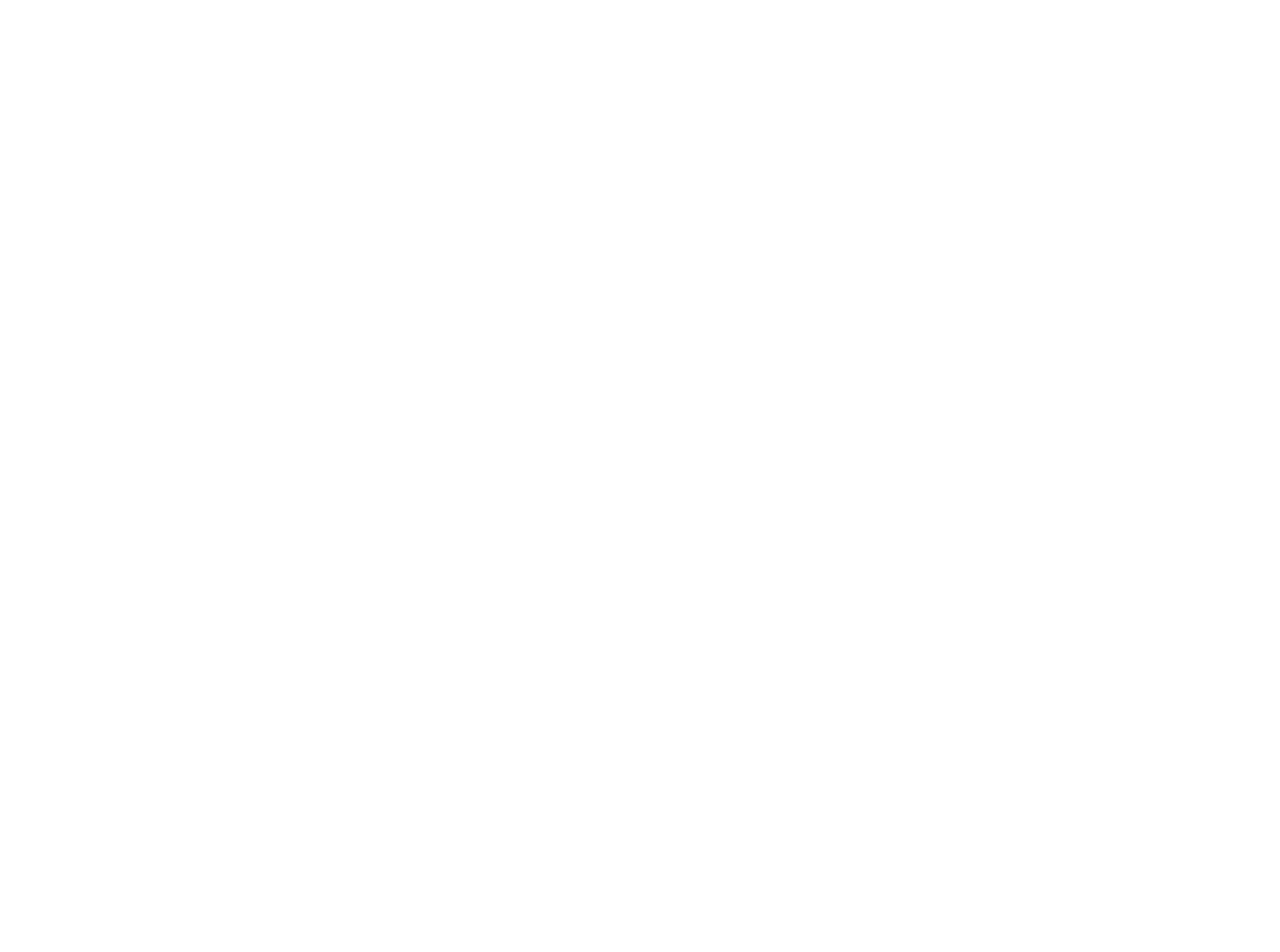
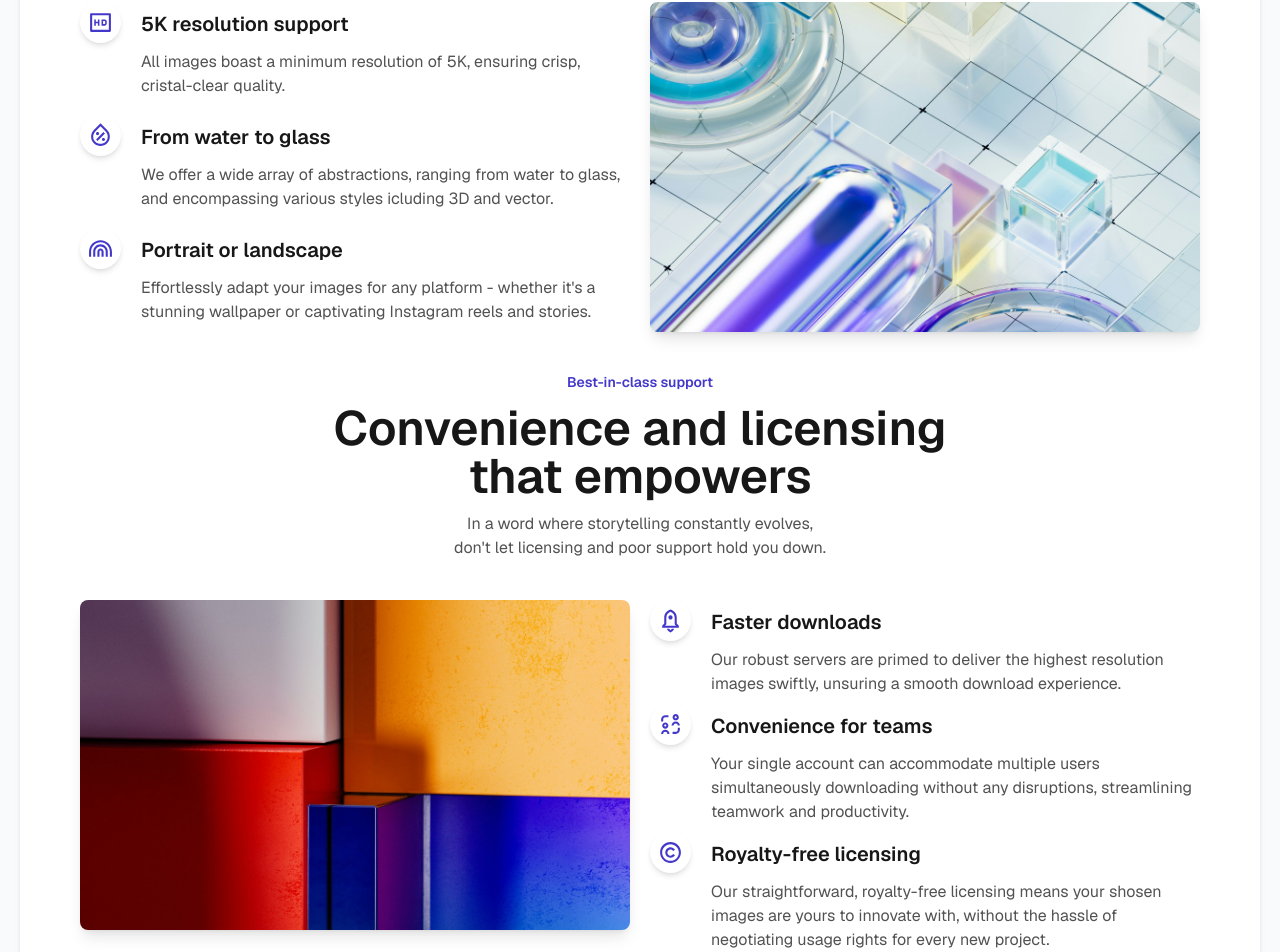
Before and after one commit to MrSeager/features-page-mrseager, a Next.js app: page / in a window 1280 px wide. Shown: the part 1603-2555 px from the top of the page. Before the commit the page ends 1389 px from the top, so only its background shows below. Built offline with nearby package versions, Linux system fonts and the light colour scheme.

Commit message:
9/18/2026
SectionThree added

```diff
--- a/components/MainComponent.tsx
+++ b/components/MainComponent.tsx
@@ -1,12 +1,14 @@
 //Components
 import SectionOne from "./SectionOne";
 import SectionTwo from "./SectionTwo";
+import SectionThree from "./SectionThree";
 
 export default function MainComponent() {
     return(
       <main className="rounded-md flex flex-1 w-full max-w-[120rem] flex-col items-center justify-between px-5">
         <SectionOne />
         <SectionTwo />
+        <SectionThree />
       </main>
     );
 }
--- a/components/SectionOne.tsx
+++ b/components/SectionOne.tsx
@@ -8,14 +8,14 @@
     return(
         <div className="z-1 bg-white grid lg:grid-cols-2 items-center px-5 lg:px-15 py-20 w-full rounded-t-md shadow-md">
             <div className="flex flex-col items-start gap-10">
-                <h1 className="text-4xl md:text-6xl font-semibold">
+                <h1 className="text-4xl md:text-6xl font-semibold duration-300 hover:scale-105">
                     Premium <br className="block md:hidden lg:block" />
                     abstract images
                 </h1>
                 <ul className="text-[#525252] text-base/9">
-                    <li className="flex items-center gap-2"><IoMdCheckmark className="rounded-full bg-[#4438CA]/25 text-[#4438CA]" />Minimum 5K image resolution</li>
-                    <li className="flex items-center gap-2"><IoMdCheckmark className="rounded-full bg-[#4438CA]/25 text-[#4438CA]" />Various format variants available</li>
-                    <li className="flex items-center gap-2"><IoMdCheckmark className="rounded-full bg-[#4438CA]/25 text-[#4438CA]" />Retina display support</li>
+                    <li className="flex items-center gap-2 duration-300 hover:scale-105"><IoMdCheckmark className="rounded-full bg-[#4438CA]/25 text-[#4438CA]" />Minimum 5K image resolution</li>
+                    <li className="flex items-center gap-2 duration-300 hover:scale-105"><IoMdCheckmark className="rounded-full bg-[#4438CA]/25 text-[#4438CA]" />Various format variants available</li>
+                    <li className="flex items-center gap-2 duration-300 hover:scale-105"><IoMdCheckmark className="rounded-full bg-[#4438CA]/25 text-[#4438CA]" />Retina display support</li>
                 </ul>
                 <div className="flex gap-2">
                     <CustomBtnA
--- /dev/null
+++ b/components/SectionThree.tsx
@@ -0,0 +1,82 @@
+//Components
+import Image from "next/image";
+import SectionThreeItem from "./SectionThreeItem";
+//Icons
+import { RiHdLine, RiWaterPercentLine, RiRainbowLine, RiRocket2Line, RiP2pLine, RiCopyrightLine  } from "react-icons/ri";
+
+export default function SectionThree() {
+    return(
+        <div className="z-3 grid lg:grid-cols-2 py-10 bg-white w-full shadow-md gap-5 px-5 lg:px-15">
+            <div className="lg:col-span-2 flex flex-col items-center text-center justify-center gap-3 py-5">
+                <h2 className="text-[#4438CA] text-sm font-semibold duration-300 hover:scale-105">High quaility images</h2>
+                <h2 className="text-3xl md:text-5xl font-semibold duration-300 hover:scale-105">For designers, by designers</h2>
+                <p className="text-[#525252] duration-300 hover:scale-105">
+                    Unleash boundless creativity with a large repository of images optimized for designers
+                </p>
+            </div>
+            <div className="flex flex-col items-start justify-between">
+                <SectionThreeItem
+                    icon={<RiHdLine size={25} />}
+                    title="5K resolution support"
+                    text="All images boast a minimum resolution of 5K, ensuring crisp, cristal-clear quality."
+                />
+                <SectionThreeItem
+                    icon={<RiWaterPercentLine size={25} />}
+                    title="From water to glass"
+                    text="We offer a wide array of abstractions, ranging from water to glass, and encompassing various styles icluding 3D and vector."
+                />
+                <SectionThreeItem
+                    icon={<RiRainbowLine size={25} />}
+                    title="Portrait or landscape"
+                    text="Effortlessly adapt your images for any platform - whether it's a stunning wallpaper or captivating Instagram reels and stories."
+                />
+            </div>
+            <div className="overflow-hidden aspect-5/3 flex items-center rounded-lg shadow-lg">
+                <Image
+                    src={'/images/unsplash_rAtzDB6hWrU.jpg'}
+                    alt="unsplash"
+                    width={2304}
+                    height={4096}
+                    className="pointer-events-none"
+                />
+            </div>
+            <div className="lg:col-span-2 flex flex-col items-center text-center justify-center gap-3 py-5">
+                <h2 className="text-[#4438CA] text-sm font-semibold duration-300 hover:scale-105">Best-in-class support</h2>
+                <h2 className="text-3xl md:text-5xl font-semibold duration-300 hover:scale-105">
+                    Convenience and licensing<br className="hidden md:block" />
+                    that empowers
+                </h2>
+                <p className="text-[#525252] duration-300 hover:scale-105">
+                    In a word where storytelling constantly evolves,<br className="hidden md:block" />
+                    don&apos;t let licensing and poor support hold you down.
+                </p>
+            </div>
+            <div className="overflow-hidden aspect-5/3 flex items-center rounded-lg shadow-lg">
+                <Image
+                    src={'/images/unsplash_rAtzDB6hWrU_1.jpg'}
+                    alt="unsplash"
+                    width={2304}
+                    height={4096}
+                    className="pointer-events-none"
+                />
+            </div>
+            <div className="flex flex-col items-start justify-between">
+                <SectionThreeItem
+                    icon={<RiRocket2Line  size={25} />}
+                    title="Faster downloads"
+                    text="Our robust servers are primed to deliver the highest resolution images swiftly, unsuring a smooth download experience."
+                />
+                <SectionThreeItem
+                    icon={<RiP2pLine size={25} />}
+                    title="Convenience for teams"
+                    text="Your single account can accommodate multiple users simultaneously downloading without any disruptions, streamlining teamwork and productivity."
+                />
+                <SectionThreeItem
+                    icon={<RiCopyrightLine size={25} />}
+                    title="Royalty-free licensing"
+                    text="Our straightforward, royalty-free licensing means your shosen images are yours to innovate with, without the hassle of negotiating usage rights for every new project."
+                />
+            </div>
+        </div>
+    );
+}
--- /dev/null
+++ b/components/SectionThreeItem.tsx
@@ -0,0 +1,20 @@
+//Components
+import { ReactNode } from "react";
+
+interface SectionThreeItemProps {
+    icon: ReactNode;
+    title: string;
+    text: string;
+}
+
+export default function SectionThreeItem({ icon, title, text }: SectionThreeItemProps) {
+    return(
+        <div className="flex items-start justify-start gap-5 duration-300 hover:scale-103">
+            <span className="bg-white shadow-md rounded-full p-2 aspect-1/1 text-[#4438CA]">{icon}</span>
+            <div className="flex flex-col gap-3 py-2">
+                <h3 className="text-xl font-semibold">{title}</h3>
+                <p className="text-[#525252] text-pretty">{text}</p>
+            </div>
+        </div>
+    );
+}
--- a/components/SectionTwo.tsx
+++ b/components/SectionTwo.tsx
@@ -1,15 +1,15 @@
 //Components
 import SectionTwoItem from "./SectionTwoItem";
 //Icons
-import { RiDownload2Line, RiBrushLine, RiCopyrightLine, RiRefund2Fill, RiTeamLine, RiLoopRightFill } from "react-icons/ri";
+import { RiDownload2Line, RiBrushLine, RiCopyrightLine, RiRefund2Fill, RiTeamLine, RiRefreshLine } from "react-icons/ri";
 
 export default function SectionTwo() {
     return(
         <div className="z-2 grid md:grid-cols-2 lg:grid-cols-3 py-10 bg-white w-full shadow-md gap-3 px-5 lg:px-15">
             <div className="md:col-span-2 lg:col-span-3 flex flex-col items-center text-center justify-center gap-3 py-5">
-                <h2 className="text-[#4438CA] text-sm font-semibold">Premium abstract images</h2>
-                <h2 className="text-3xl md:text-5xl font-semibold">Easy access to top quality images</h2>
-                <p className="text-[#525252]">
+                <h2 className="text-[#4438CA] text-sm font-semibold duration-300 hover:scale-105">Premium abstract images</h2>
+                <h2 className="text-3xl md:text-5xl font-semibold duration-300 hover:scale-105">Easy access to top quality images</h2>
+                <p className="text-[#525252] duration-300 hover:scale-105">
                     In a world where storytelling constantly evolves, we lead with groundbreaking images
                     <br />designed for your presentation excellence.
                 </p>
@@ -40,7 +40,7 @@
                 text="We support multiple seats at once, requiring only a single payment."
             />
             <SectionTwoItem
-                icon={<RiLoopRightFill size={25} />}
+                icon={<RiRefreshLine  size={25} />}
                 title='No Limitations'
                 text="Use as many as you want, from Dribbble presentations to PowerPoint presentations."
             />
--- a/components/SectionTwoItem.tsx
+++ b/components/SectionTwoItem.tsx
@@ -1,13 +1,13 @@
 //Components
 import { ReactNode } from "react";
 
-interface SectionTwoItem {
+interface SectionTwoItemProps {
     icon: ReactNode;
     title: string;
     text: string;
 }
 
-export default function SectionTwoItem({ icon, title, text }: SectionTwoItem) {
+export default function SectionTwoItem({ icon, title, text }: SectionTwoItemProps) {
     return(
         <div className="text-center flex flex-col items-center justify-start md:px-5 py-5 gap-3 duration-300 hover:scale-105">
             <span className="bg-white shadow-md rounded-full p-2 aspect-1/1 text-[#4438CA]">{icon}</span>
```
